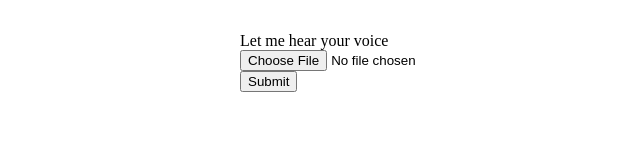
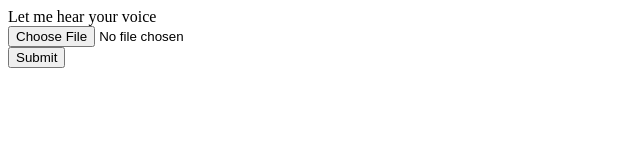
Before and after one commit to hehehwang/voice-identicon-web, a website: page public/audio.html in a window 1280 px wide. Shown: the whole page, without its empty margins (0-640 px from the left). Drawn offline with Linux system fonts and the light colour scheme.

Commit message:
Update app.js, audio.html

```diff
--- a/public/audio.html
+++ b/public/audio.html
@@ -4,17 +4,10 @@
     <meta charset="UTF-8">
     <title>Document</title>
     <style>
-        .container {
-            max-width: 800px;
-            margin: 2rem auto 2rem auto;
-        }
-        .center {
-            vertical-align: middle;
-        }
     </style>
 </head>
-<body class="container">
-    <form method="post" enctype="multipart/form-data" action="/upload" class="center">
+<body>
+    <form method="post" enctype="multipart/form-data" action="/upload">
         <label for="soundFile">Let me hear your voice</label>
         <br>
         <input type="file" name="wavFile" id="soundFile" accept=".wav" capture="microphone">
```
Also changed, not shown: app.js (+1 -6 lines), 1 other file.
